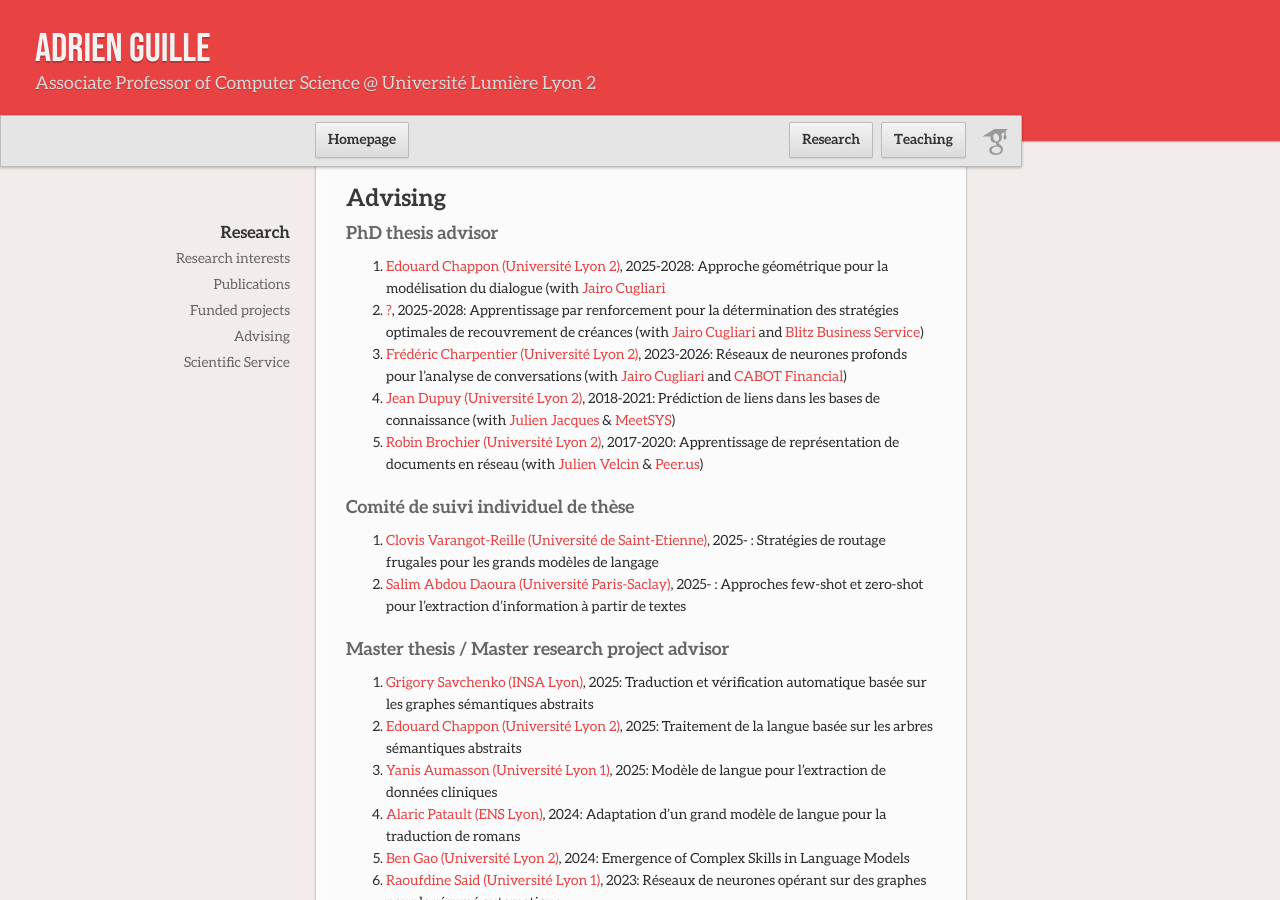
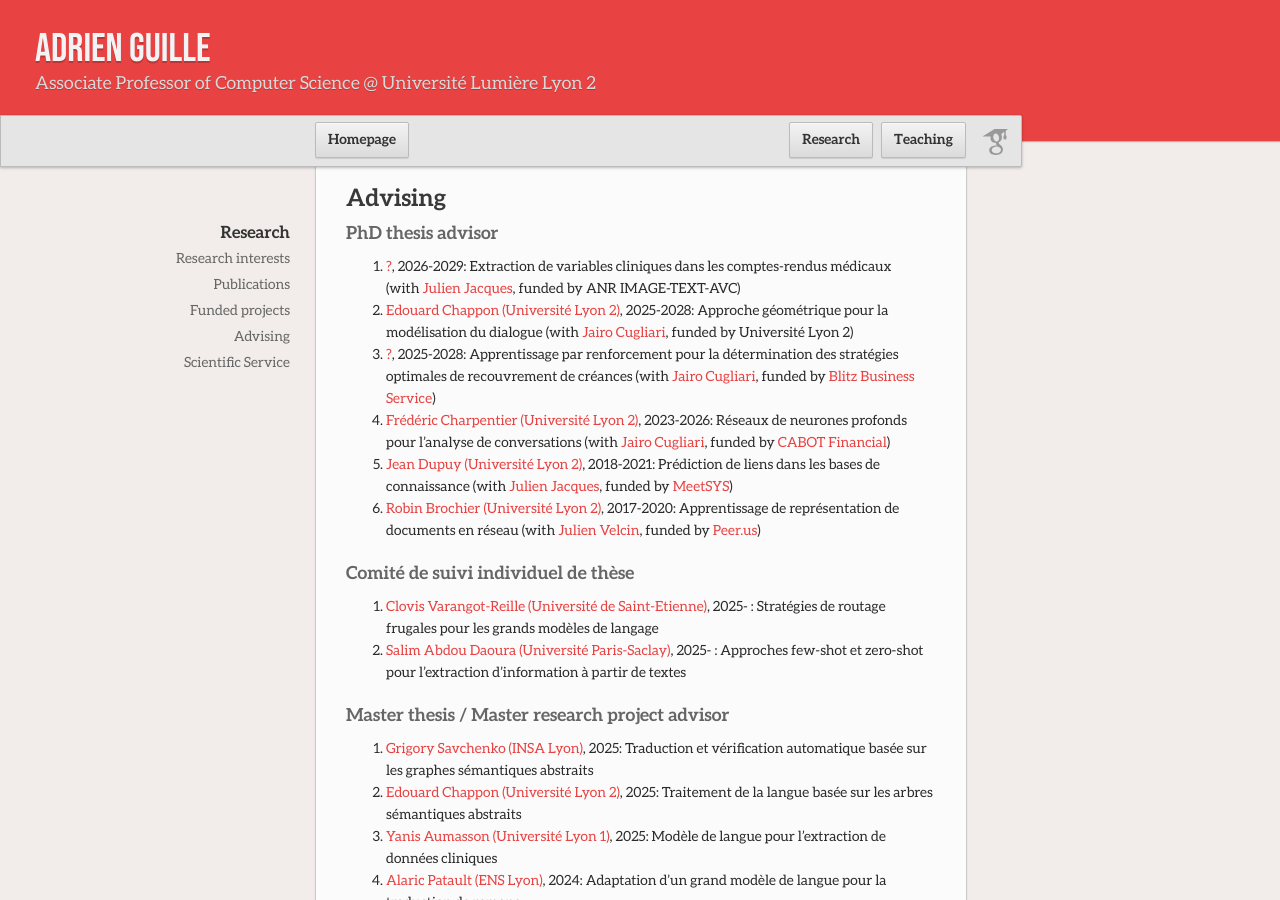
Before and after one commit to AdrienGuille/adrienguille.github.io, a Jekyll site: the page built from research.md, in a window 1280 px wide and 900 px high, scrolled down 1059 px. Built offline with Jekyll 4.4.1, drawn with Linux system fonts in a browser that asks for light colours; our own code applies the rules of GitHub Pages for plain Markdown files.

Commit message:
Update research.md

```diff
--- a/research.md
+++ b/research.md
@@ -34,11 +34,12 @@ intervention (with [CREATIS @ U Lyon 1](https://www.creatis.insa-lyon.fr/site7/f
 
 ### PhD thesis advisor
 
-- [Edouard Chappon (Université Lyon 2)](#), 2025-2028: Approche géométrique pour la modélisation du dialogue (with [Jairo Cugliari](https://cugliari.github.io/website/)
-- [?](), 2025-2028: Apprentissage par renforcement pour la détermination des stratégies optimales de recouvrement de créances (with [Jairo Cugliari](https://cugliari.github.io/website/) and [Blitz Business Service](https://www.blitzbs.com))
-- [Frédéric Charpentier (Université Lyon 2)](#), 2023-2026: Réseaux de neurones profonds pour l'analyse de conversations (with [Jairo Cugliari](https://cugliari.github.io/website/) and [CABOT Financial](https://www.cabotfinancial.fr))
-- [Jean Dupuy (Université Lyon 2)](#), 2018-2021: Prédiction de liens dans les bases de connaissance (with [Julien Jacques](http://eric.univ-lyon2.fr/~jjacques/) & [MeetSYS](http://meetsys.com/))
-- [Robin Brochier (Université Lyon 2)](#), 2017-2020: Apprentissage de représentation de documents en réseau (with [Julien Velcin](http://eric.univ-lyon2.fr/~jvelcin/) & [Peer.us](http://peer.us/))
+- [?](#), 2026-2029: Extraction de variables cliniques dans les comptes-rendus médicaux (with [Julien Jacques](http://eric.univ-lyon2.fr/jjacques/), funded by ANR IMAGE-TEXT-AVC)
+- [Edouard Chappon (Université Lyon 2)](#), 2025-2028: Approche géométrique pour la modélisation du dialogue (with [Jairo Cugliari](https://cugliari.github.io/website/), funded by Université Lyon 2)
+- [?](), 2025-2028: Apprentissage par renforcement pour la détermination des stratégies optimales de recouvrement de créances (with [Jairo Cugliari](https://cugliari.github.io/website/), funded by [Blitz Business Service](https://www.blitzbs.com))
+- [Frédéric Charpentier (Université Lyon 2)](#), 2023-2026: Réseaux de neurones profonds pour l'analyse de conversations (with [Jairo Cugliari](https://cugliari.github.io/website/), funded by [CABOT Financial](https://www.cabotfinancial.fr))
+- [Jean Dupuy (Université Lyon 2)](#), 2018-2021: Prédiction de liens dans les bases de connaissance (with [Julien Jacques](http://eric.univ-lyon2.fr/jjacques/), funded by [MeetSYS](http://meetsys.com/))
+- [Robin Brochier (Université Lyon 2)](#), 2017-2020: Apprentissage de représentation de documents en réseau (with [Julien Velcin](http://eric.univ-lyon2.fr/~jvelcin/), funded by [Peer.us](http://peer.us/))
 
 ### Comité de suivi individuel de thèse
 
```
